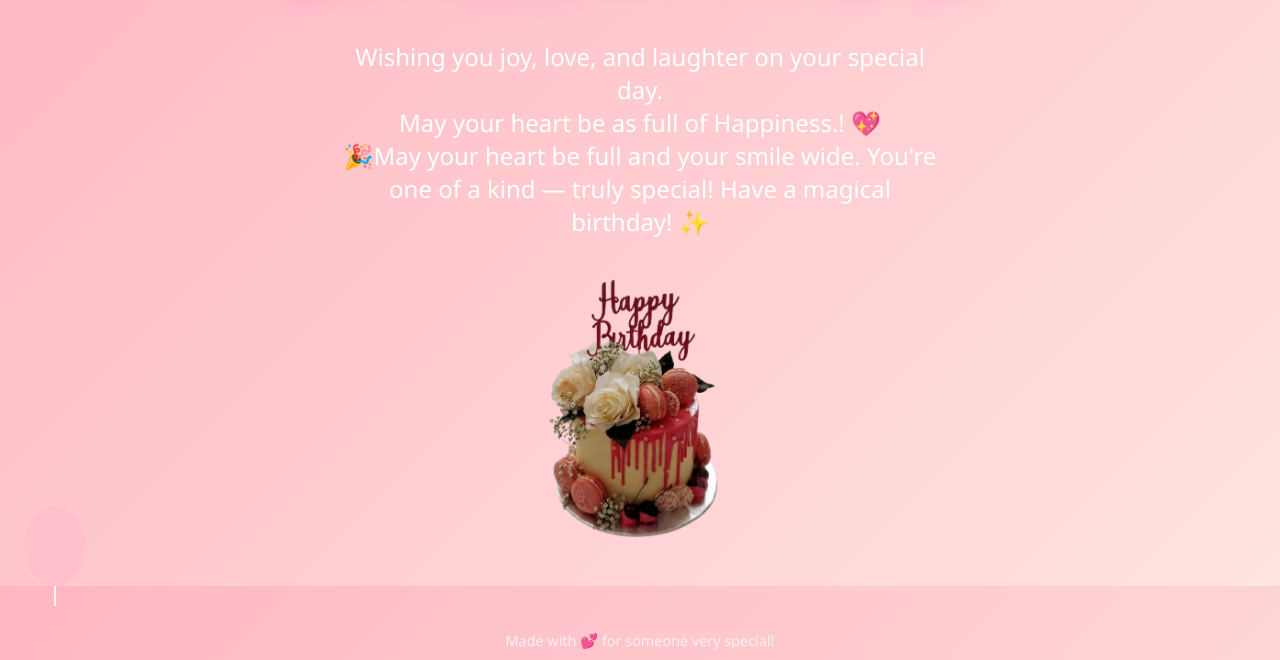
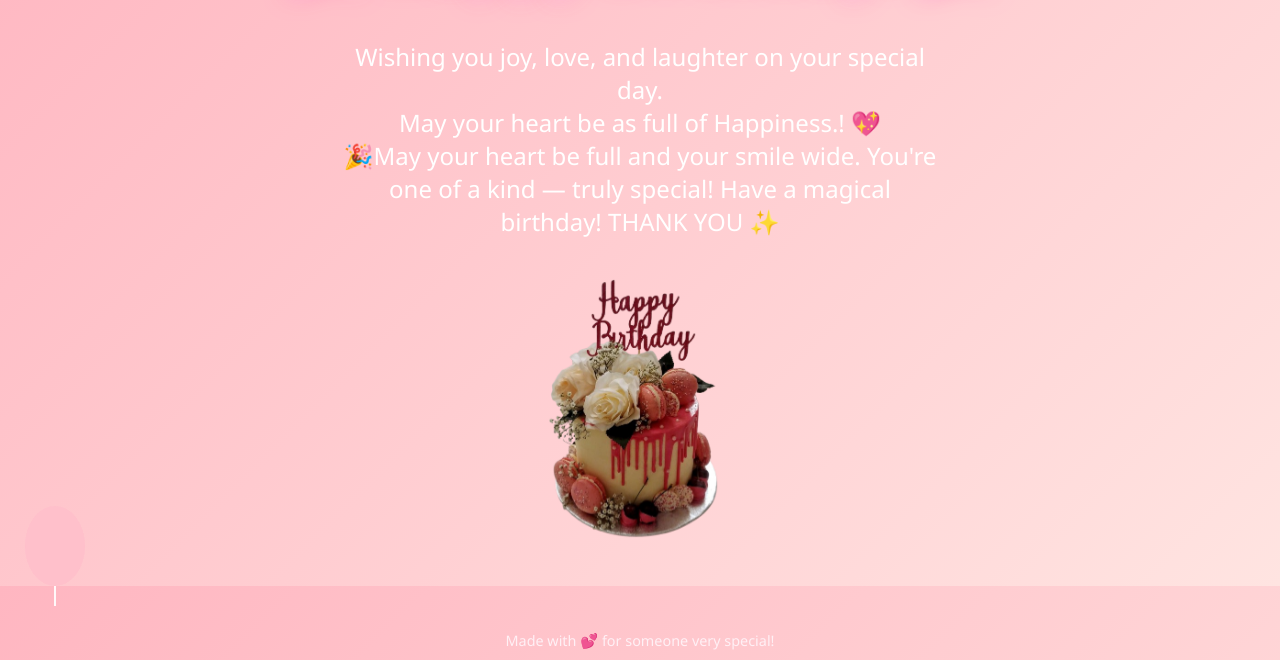
Before and after one commit to meta-offical/Akshaya, a plain HTML site: page index.html in a window 1280 px wide. Shown: the part 140-800 px from the top of the page. Drawn offline with Linux system fonts and the light colour scheme.

Commit message:
Update index.html

```diff
--- a/index.html
+++ b/index.html
@@ -2,7 +2,7 @@
 <html lang="en">
 <head>
   <meta charset="UTF-8">
-  <title>Happy Birthday!</title>
+  <title>Happy Birthday AKSHAYA!</title>
   <style>
     body {
       margin: 0;
@@ -109,7 +109,7 @@
     May your heart be as full of Happiness.! 💖<br>
     🎉May your heart be full and your smile wide.
 You're one of a kind — truly special!
-Have a magical birthday! ✨
+Have a magical birthday! THANK YOU  ✨
 
 
   </div>
```
